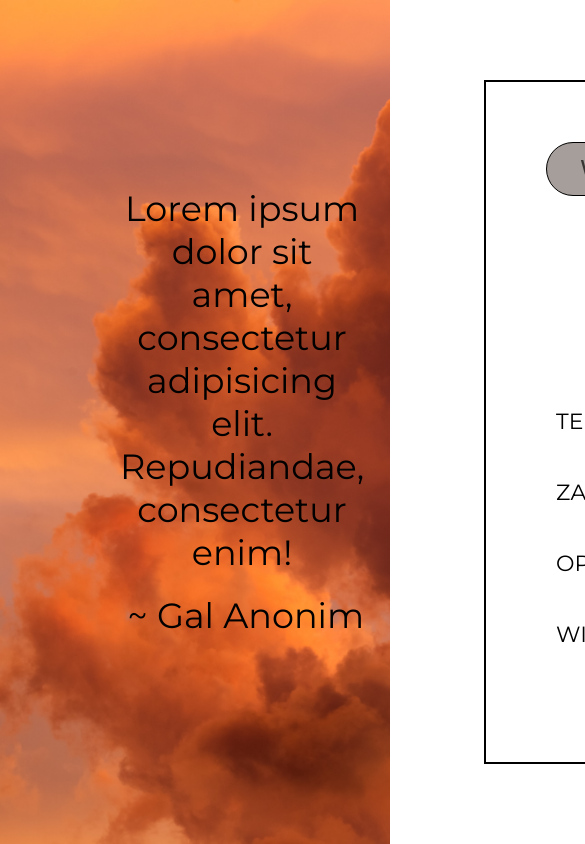
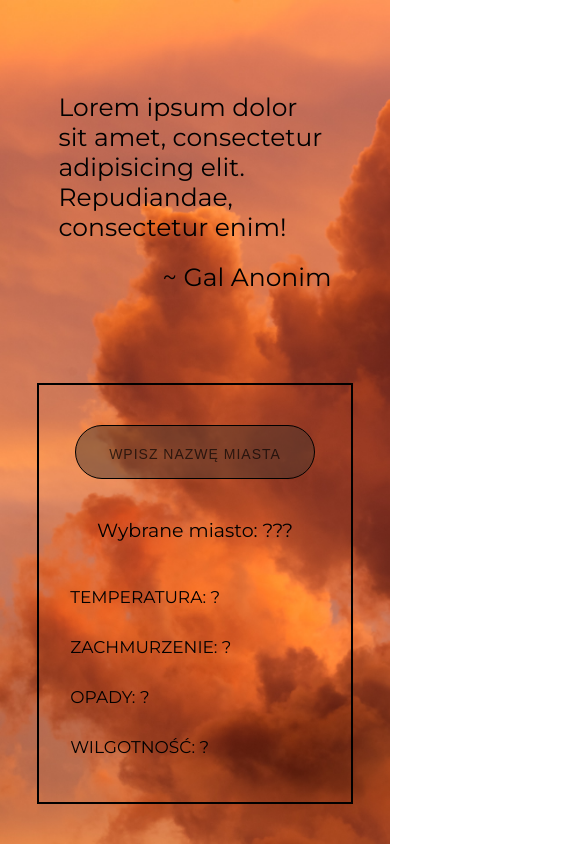
Before and after one commit to Skotee/CodersCamp2020.Project.JavaScript.WeatherQuotes, a website with bundled scripts: page index.html in a window 390 px wide. Shown: the top 844 px of the page, 585 px wide, since content can reach past the window. Built offline with nearby package versions, Linux system fonts and the light colour scheme.

Commit message:
responsive design 1024px and bigger

```diff
--- a/index.html
+++ b/index.html
@@ -5,7 +5,7 @@
     <meta charset="UTF-8" />
     <meta name="viewport" content="width=device-width, initial-scale=1.0" />
     <meta http-equiv="X-UA-Compatible" content="ie=edge" />
-    <title>CodersCamp2020 | Star Wars API QUIZ</title>
+    <title>WeatherQuotes</title>
     <link rel="stylesheet" href="styles/App.css" />
 
     <link
--- a/styles/App.css
+++ b/styles/App.css
@@ -11,7 +11,7 @@ body {
   height: 100vh;
   width: 100%;
   /* tymczasowo */
-    background-image: url("../static/assets/img/modes/BackgroundImg/bgImg.jpg");
+  background-image: url('../static/assets/img/modes/BackgroundImg/bgImg.jpg');
   background-size: cover;
   animation: move 10s;
 }
@@ -73,6 +73,108 @@ body {
 .container .quote .author {
   display: block;
   width: 100%;
-    padding: 20px 50px;
+  padding: 20px 50px 0px;
   text-align: right;
 }
+
+@media (max-width: 1400px) {
+  .container .sidebar {
+    width: 400px;
+    margin-left: 100px;
+    margin-right: 0;
+    order: -1;
+  }
+
+  .container .sidebar input {
+    font-size: 20px;
+  }
+}
+
+@media (max-width: 1150px) {
+  .container {
+    align-items: center;
+  }
+
+  .container .quote {
+    font-size: 25px;
+  }
+  .container .sidebar {
+    width: 300px;
+    margin-left: 70px;
+  }
+  .container .sidebar .informations .localization {
+    font-size: 20px;
+  }
+  .container .sidebar .informations .data {
+    width: 65%;
+    margin: 40px auto;
+    font-size: 20px;
+  }
+  .container .quote {
+    margin: 0 60px;
+  }
+
+  .container .sidebar input::placeholder {
+    font-size: 16px;
+    letter-spacing: 1px;
+  }
+}
+
+@media (max-width: 800px) {
+  .container {
+    flex-direction: column;
+  }
+  .container .sidebar {
+    margin: 0px auto 70px;
+    width: 80%;
+    order: 0;
+  }
+  .container .sidebar input {
+    margin: 40px auto;
+  }
+  .container .sidebar .informations .data {
+    margin: 30px 70px;
+  }
+  .container .quote {
+    width: 70%;
+    margin: 40px auto;
+    padding: 0 0;
+    font-size: 32px;
+  }
+}
+
+@media (max-width: 550px) {
+  .container .sidebar {
+    margin-bottom: 60px;
+  }
+  .container .sidebar input {
+    margin: 40px auto;
+  }
+  .container .sidebar .informations .data {
+    width: 65%;
+    margin: 30px auto;
+  }
+  .container .sidebar .informations .data p {
+    margin: 15px 0;
+  }
+}
+
+@media (max-width: 400px) {
+  .container .quote {
+    text-align: left;
+    font-size: 25px;
+  }
+  .container .sidebar {
+    margin-bottom: 40px;
+  }
+  .container .sidebar input::placeholder {
+    font-size: 14px;
+  }
+  .container .sidebar .informations .localization {
+    font-size: 19px;
+  }
+  .container .sidebar .informations .data {
+    width: 80%;
+    font-size: 17px;
+  }
+}
```
Lines whose indentation alone changed are shown as unchanged.
